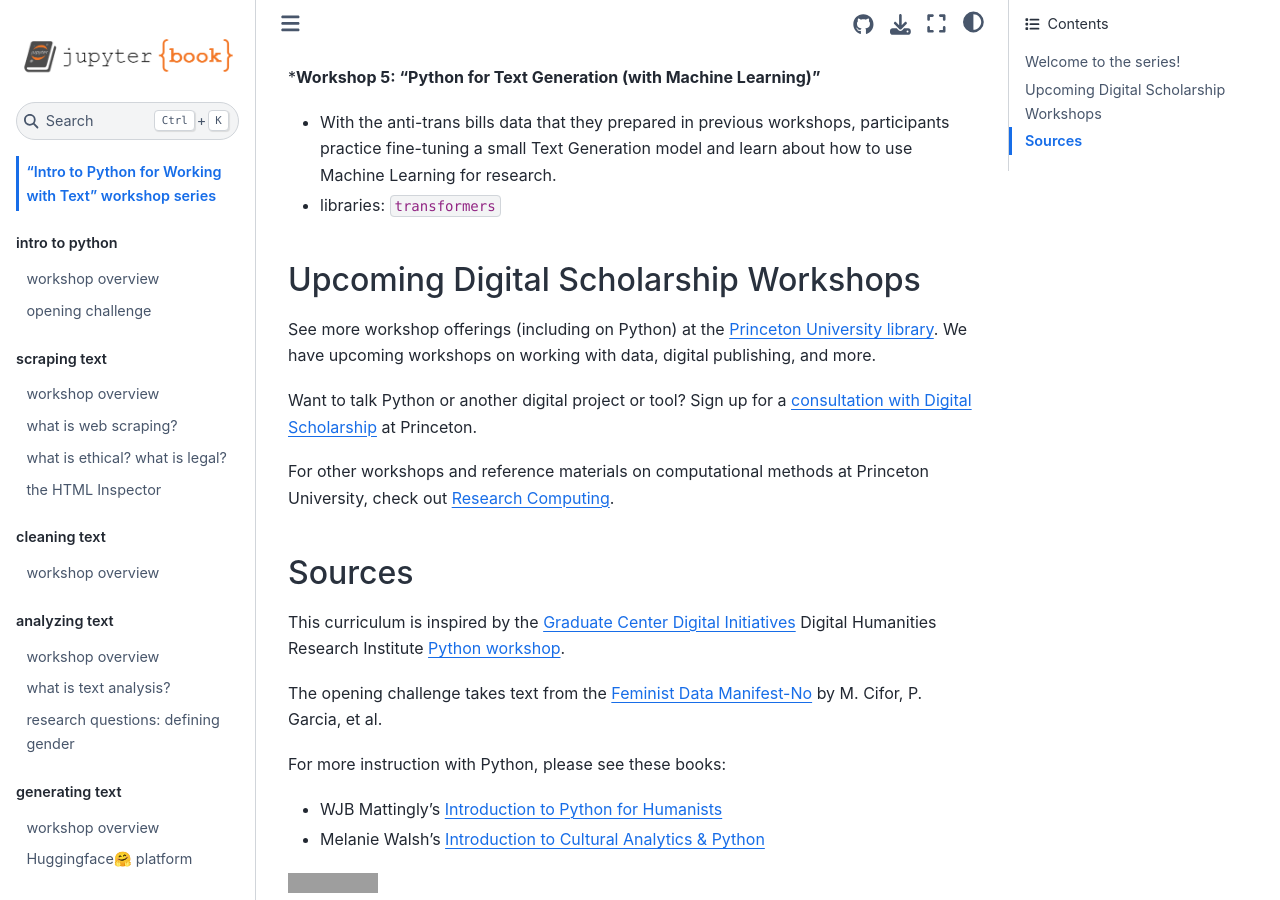
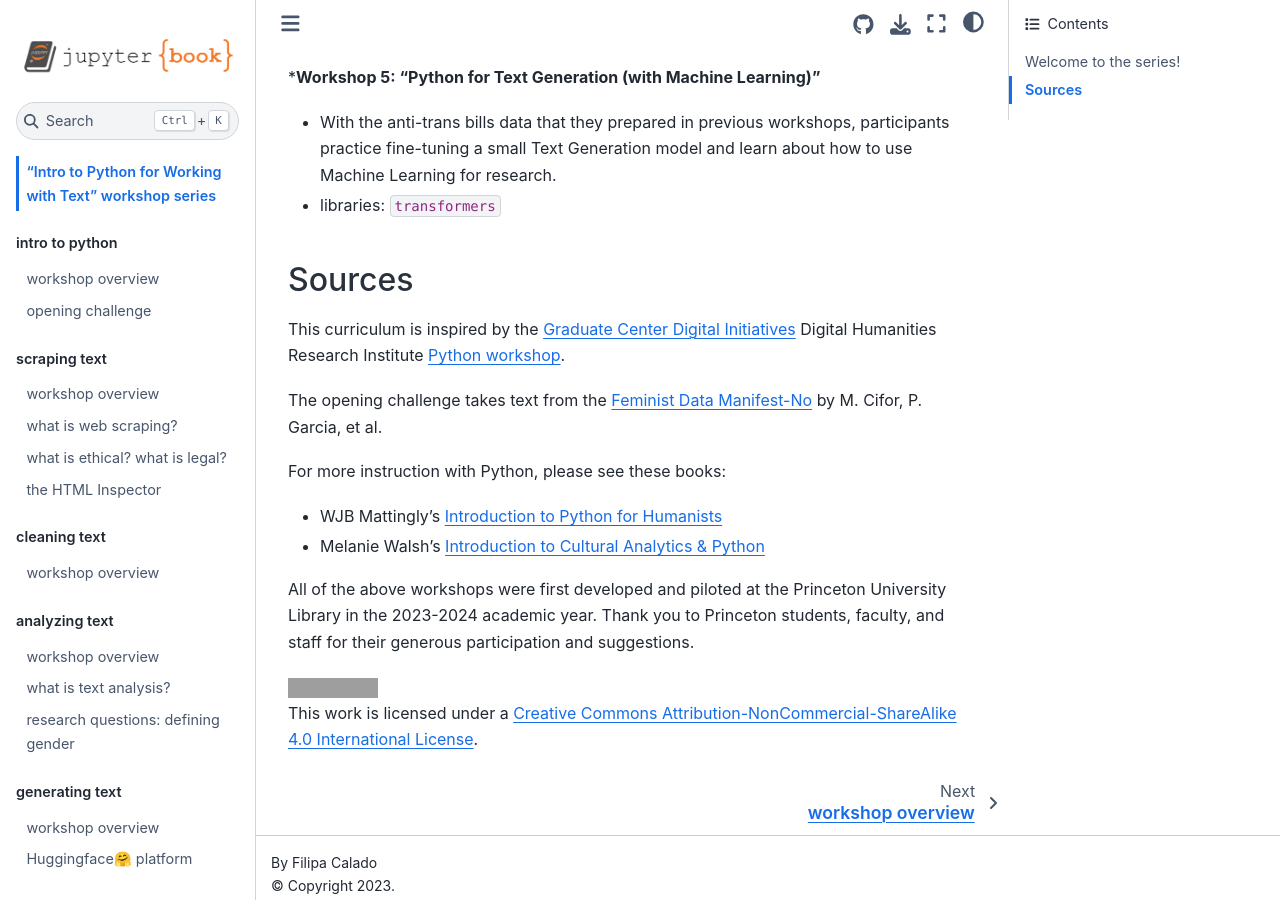
Before and after one commit to gofilipa/python-for-text, a Jupyter Book: the page built from intro.md, in a window 1280 px wide and 900 px high, scrolled down 1391 px. Built offline with Jupyter Book 1.0.4 settings and Sphinx 7.4.7 and the Sphinx Book theme 1.1.4, drawn with Linux system fonts in a browser that asks for light colours; pages that are not in the unit, such as notebooks, are missing from menus; grey boxes are pictures that could not be loaded.

Commit message:
fixing some issues

```diff
--- a/intro.md
+++ b/intro.md
@@ -53,13 +53,6 @@
 - With the anti-trans bills data that they prepared in previous workshops, participants practice fine-tuning a small Text Generation model and learn about how to use Machine Learning for research.
 - libraries: `transformers`
 
-## Upcoming Digital Scholarship Workshops
-See more workshop offerings (including on Python) at the [Princeton University library](https://libcal.princeton.edu/calendar/). We have upcoming workshops on working with data, digital publishing, and more.
-
-Want to talk Python or another digital project or tool? Sign up for a [consultation with Digital Scholarship](https://bit.ly/ds-consults) at Princeton.
-
-For other workshops and reference materials on computational methods at Princeton University, check out [Research Computing](https://researchcomputing.princeton.edu/).
-
 ## Sources
 This curriculum is inspired by the [Graduate Center Digital
 Initiatives](https://gcdi.commons.gc.cuny.edu/) Digital Humanities
@@ -73,4 +66,9 @@
 - Melanie Walsh's [Introduction to Cultural Analytics &
 Python](https://melaniewalsh.github.io/Intro-Cultural-Analytics/welcome.html)
 
+All of the above workshops were first developed and piloted at the
+Princeton University Library in the 2023-2024 academic year. Thank you
+to Princeton students, faculty, and staff for their generous
+participation and suggestions.
+
 <a rel="license" href="http://creativecommons.org/licenses/by-nc-sa/4.0/"><img alt="Creative Commons License" style="border-width:0" src="https://i.creativecommons.org/l/by-nc-sa/4.0/88x31.png" /></a><br />This work is licensed under a <a rel="license" href="http://creativecommons.org/licenses/by-nc-sa/4.0/">Creative Commons Attribution-NonCommercial-ShareAlike 4.0 International License</a>.
```
Also changed, not shown: 1 other file.
